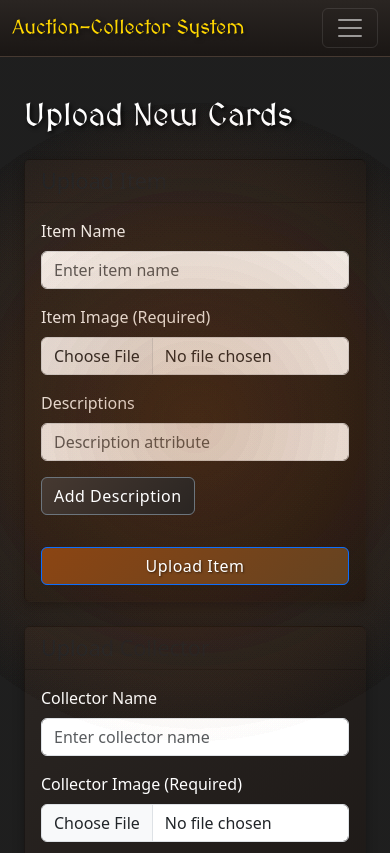
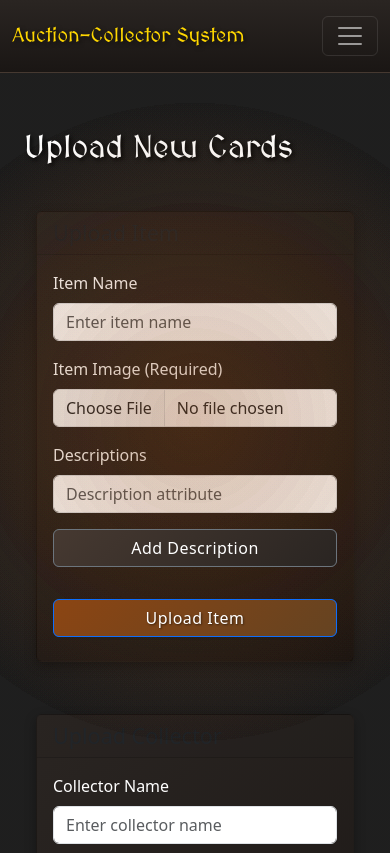
Before and after one commit to kenichist/art-card-game, a React (Create React App) app in the folder client/: page /upload in a window 390 px wide. Shown: the top 853 px of the page. Built offline with nearby package versions, Linux system fonts and the light colour scheme.

Commit message:
Added mobile support for styling

```diff
--- a/client/src/index.css
+++ b/client/src/index.css
@@ -403,3 +403,161 @@ h2.my-4 {
   font-family: 'Cinzel', serif;
   text-shadow: 2px 2px 4px rgba(0, 0, 0, 0.5);
 }
+
+/* Mobile Responsive Styles */
+@media (max-width: 768px) {
+  .hero-content h1 {
+    font-size: 2rem;
+    padding: 0 1rem;
+  }
+
+  .hero-content .lead {
+    font-size: 1rem;
+    padding: 0 1rem;
+  }
+
+  .page-heading {
+    font-size: 1.5rem;
+    margin: 1.5rem 0;
+    padding: 0 1rem;
+  }
+
+  .card {
+    margin: 0.75rem;
+  }
+
+  .card-img-top, .card-img {
+    height: 200px;
+  }
+
+  .card .card-title,
+  .card-body .card-title {
+    font-size: 1.2rem;
+  }
+
+  .instruction-list {
+    padding-left: 1rem;
+    margin: 1rem;
+  }
+
+  .btn {
+    width: 100%;
+    margin-bottom: 0.5rem;
+  }
+
+  /* Improve touch targets */
+  .nav-link,
+  .btn,
+  .page-link {
+    padding: 0.75rem 1rem;
+  }
+
+  /* Adjust pagination for mobile */
+  .pagination {
+    flex-wrap: wrap;
+    justify-content: center;
+  }
+
+  .pagination .page-item {
+    margin: 0.25rem;
+  }
+
+  /* Adjust card layouts in grid */
+  .row {
+    margin: 0;
+  }
+
+  [class*="col-"] {
+    padding: 0.5rem;
+  }
+
+  /* Improve form elements on mobile */
+  .form-control {
+    font-size: 16px; /* Prevents iOS zoom on input focus */
+    padding: 0.75rem;
+  }
+
+  /* Adjust spacing for mobile */
+  .container {
+    padding: 0.5rem;
+  }
+
+  .my-4 {
+    margin: 1rem 0;
+  }
+
+  .mb-4 {
+    margin-bottom: 1rem !important;
+  }
+
+  /* Improve table responsiveness */
+  .table-responsive {
+    margin-bottom: 1rem;
+  }
+
+  /* Adjust list group items */
+  .list-group-item {
+    padding: 0.75rem;
+  }
+
+  /* Match result adjustments */
+  .match-result {
+    padding: 1rem;
+  }
+
+  .match-value {
+    font-size: 1.2rem;
+  }
+
+  /* Adjust modal content for mobile */
+  .modal-dialog {
+    margin: 0.5rem;
+  }
+
+  .modal-body {
+    padding: 1rem;
+  }
+
+  /* Alert adjustments */
+  .alert {
+    margin: 0.5rem;
+    padding: 0.75rem;
+  }
+}
+
+/* Tablet specific adjustments */
+@media (min-width: 769px) and (max-width: 1024px) {
+  .card-img-top, .card-img {
+    height: 220px;
+  }
+
+  .hero-content h1 {
+    font-size: 2.25rem;
+  }
+
+  .btn {
+    padding: 0.5rem 1rem;
+  }
+}
+
+/* Additional mobile navigation improvements */
+@media (max-width: 768px) {
+  .navbar-collapse {
+    background: linear-gradient(180deg, #2a2522 0%, #1a1614 100%);
+    padding: 1rem;
+    border-radius: 0 0 8px 8px;
+  }
+
+  .navbar-toggler {
+    border-color: #463931;
+    padding: 0.5rem;
+  }
+
+  .navbar-toggler:focus {
+    box-shadow: 0 0 0 0.2rem rgba(139, 69, 19, 0.25);
+  }
+
+  .navbar-brand {
+    font-size: 1.25rem;
+  }
+}
```
